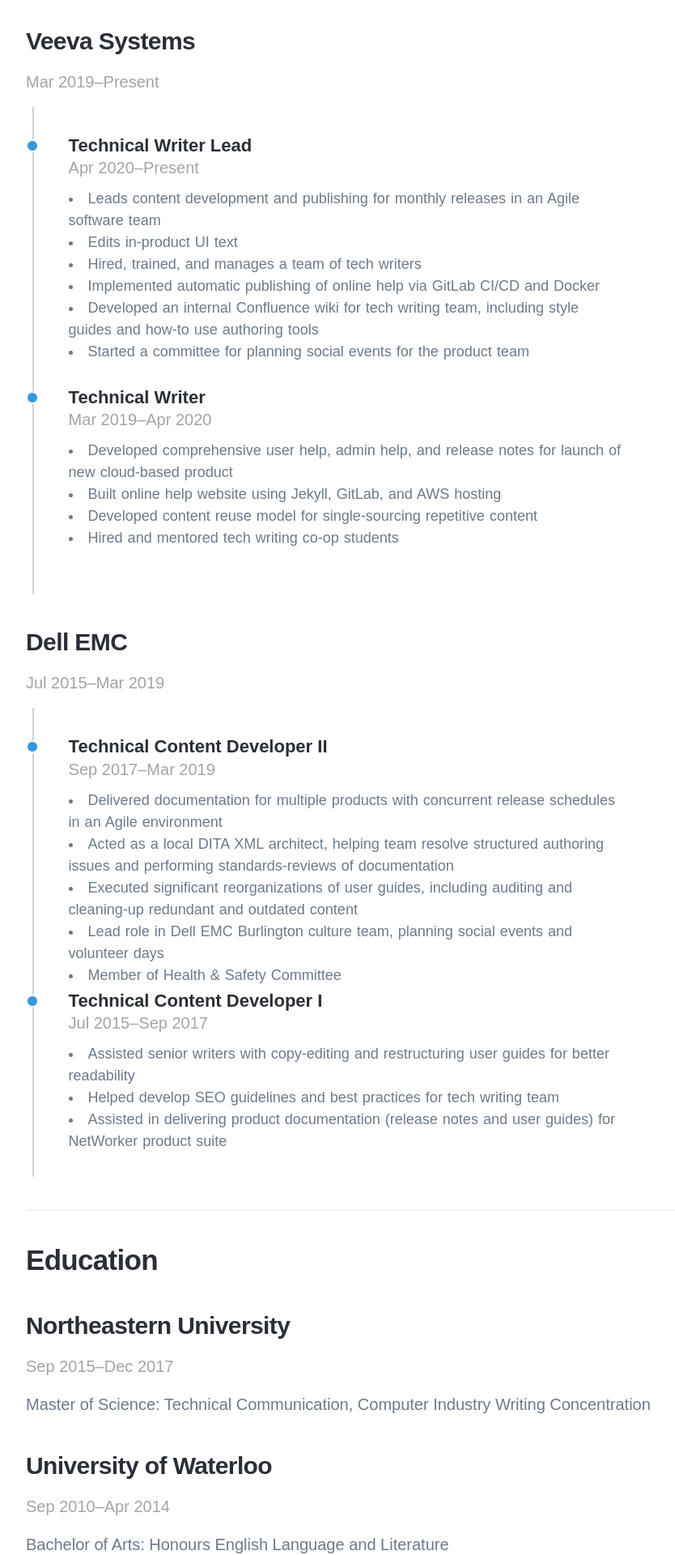
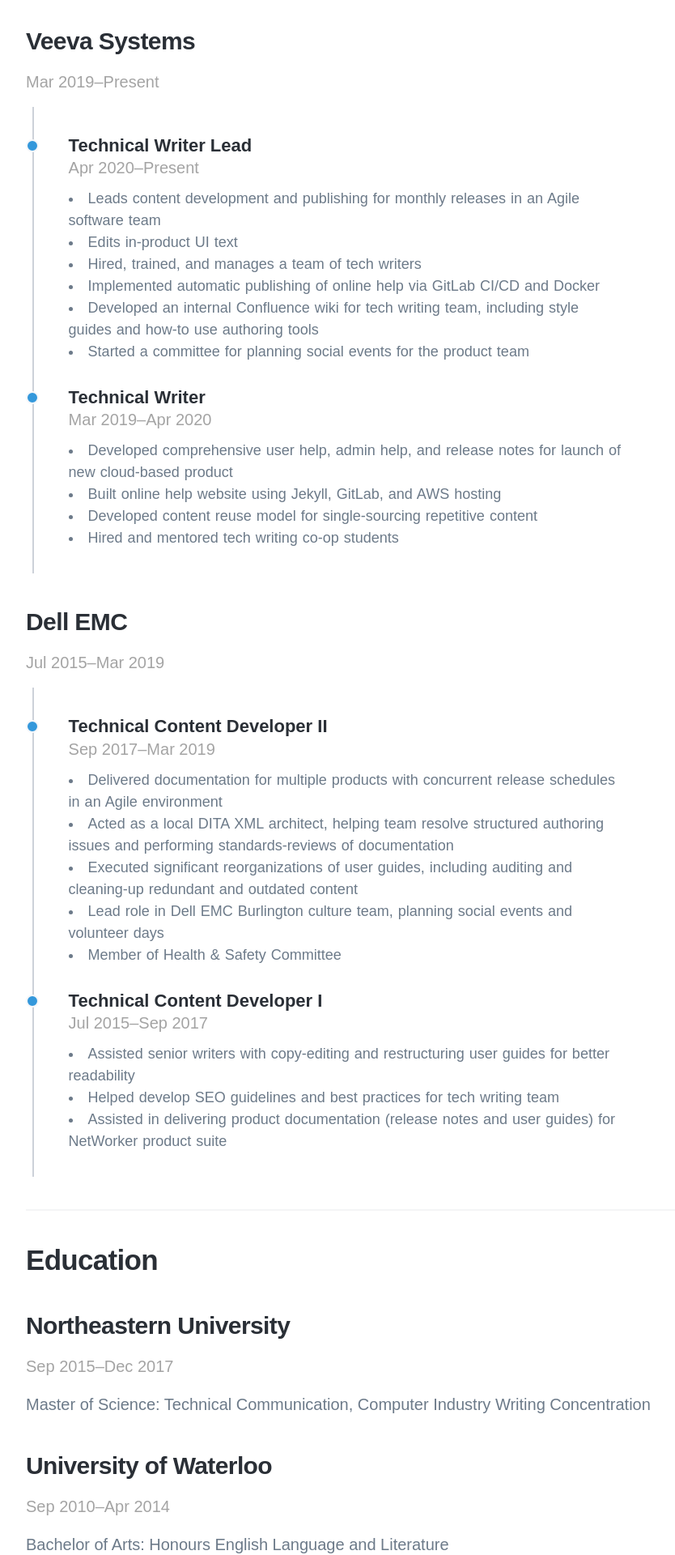
Before and after one commit to emilyrushton/emilyrushton.github.io, a Jekyll site: the page built from index.html, in a window 1280 px wide. Shown: the part 1183-3103 px from the top of the page at 81% size, without its empty margins (138-972 px from the left). Built offline with Jekyll 4.4.1, drawn with Linux system fonts in a browser that asks for light colours; nearby versions of some CDN libraries; some web fonts are replaced.

Commit message:
fixing margins on timeline

```diff
--- a/css/custom.css
+++ b/css/custom.css
@@ -37,12 +37,8 @@
    -moz-box-pack: justify;
    justify-content: space-between;
    clear: both;
-   margin-bottom: 25px;
 }
 
-.timeline-container:last-child .timeline-block {
-   margin-bottom: 0px;
-}
 
 .timeline-block-right {
    float: right;
--- a/index.html
+++ b/index.html
@@ -60,7 +60,7 @@
 					<h3>Veeva Systems</h3>
 					<p style="margin-bottom: 15px;" class="date">Mar 2019–Present</p>
 					<div class="timeline-container">
-   						<div class="timeline-block">
+   						<div class="timeline-block" style="margin-bottom: 25px">
       						<div class="marker"></div>
 						      <div class="timeline-content">
 						         <h4>Technical Writer Lead</h4>
@@ -92,7 +92,7 @@
 					<h3>Dell EMC</h3>
 					<p style="margin-bottom: 15px;" class="date">Jul 2015–Mar 2019</p>
 					<div class="timeline-container">
-   						<div class="timeline-block">
+   						<div class="timeline-block" style="margin-bottom: 25px">
       						<div class="marker"></div>
 						      <div class="timeline-content">
 						         <h4>Technical Content Developer II</h4>
```
